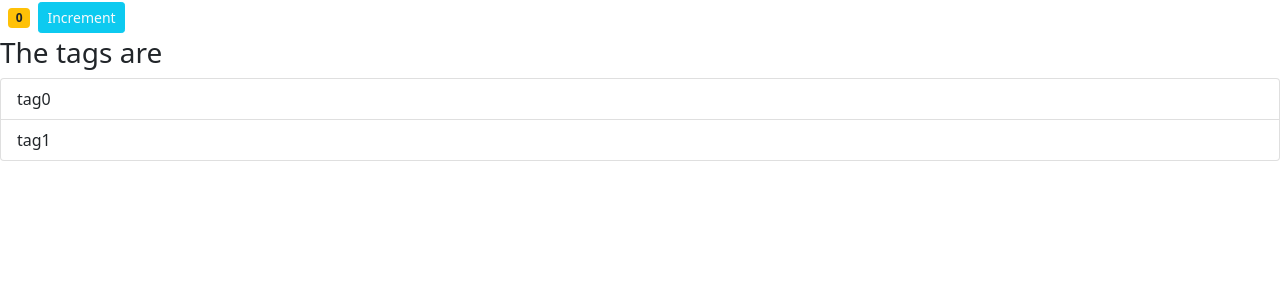
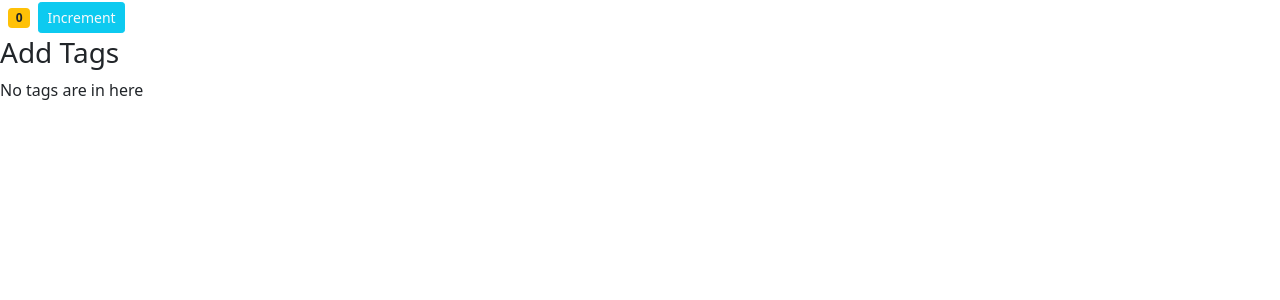
Before and after one commit to k-nautresurrect/learnReact, a React (Create React App) app in the folder counter-app/: page / in a window 1280 px wide. Shown: the top 300 px of the page. Built offline with nearby package versions, Linux system fonts and the light colour scheme.

Commit message:
Added setState to string

```diff
--- a/counter-app/src/components/counter.jsx
+++ b/counter-app/src/components/counter.jsx
@@ -5,7 +5,7 @@ class Counter extends Component {
   // state is a property of Component which can store the information that is dynamic
   state = {
     count: 0,
-    tags: ["tag0", "tag1"],
+    tags: [],
   };
 
   // way 1 of binding
@@ -65,6 +65,9 @@ class Counter extends Component {
 
     // setState is used in this case
     this.setState({ count: this.state.count + 1 });
+    this.setState({
+      tags: this.state.tags.concat(`tag ${this.state.count + 1}`),
+    });
   };
 
   renderTags() {
```
